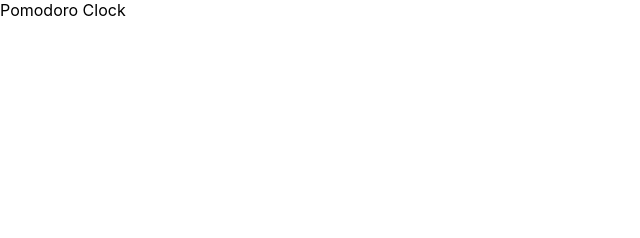
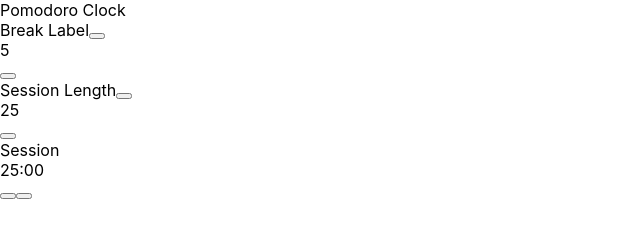
Before and after one commit to redacuve/pomodoro-clock, a React app: page / in a window 1280 px wide. Shown: the whole page, without its empty margins (0-640 px from the left). Built offline with nearby package versions, Linux system fonts and the light colour scheme.

Commit message:
added test script in the html file and created basic scrtucture of the DOM elementes

```diff
--- a/public/index.html
+++ b/public/index.html
@@ -9,5 +9,6 @@
   <body>
     <noscript>You need to enable JavaScript to run this app.</noscript>
     <div id="root"></div>
+    <script src="https://cdn.freecodecamp.org/testable-projects-fcc/v1/bundle.js" type="text/javascript"></script>
   </body>
 </html>
--- a/src/components/Pomodoro.js
+++ b/src/components/Pomodoro.js
@@ -4,6 +4,24 @@ function Pomodoro() {
   return (
     <div className="pomodoro">
       Pomodoro Clock
+      <div id="break-label">
+        Break Label
+        <button id="break-increment" type="button"></button>
+        <div id="break-length">5</div>
+        <button id="break-decrement" type="button"></button>
+      </div>
+      <div id="session-label">
+        Session Length
+        <button id="session-increment" type="button"></button>
+        <div id="session-length">25</div>
+        <button id="session-decrement" type="button"></button>
+      </div>
+      <div id="timer-label">
+        Session
+      </div>
+      <div id="time-left">25:00</div>
+      <button type="button" id="start_stop"></button>
+      <button type="button" id="reset"></button>
     </div>
   );
 }
```
